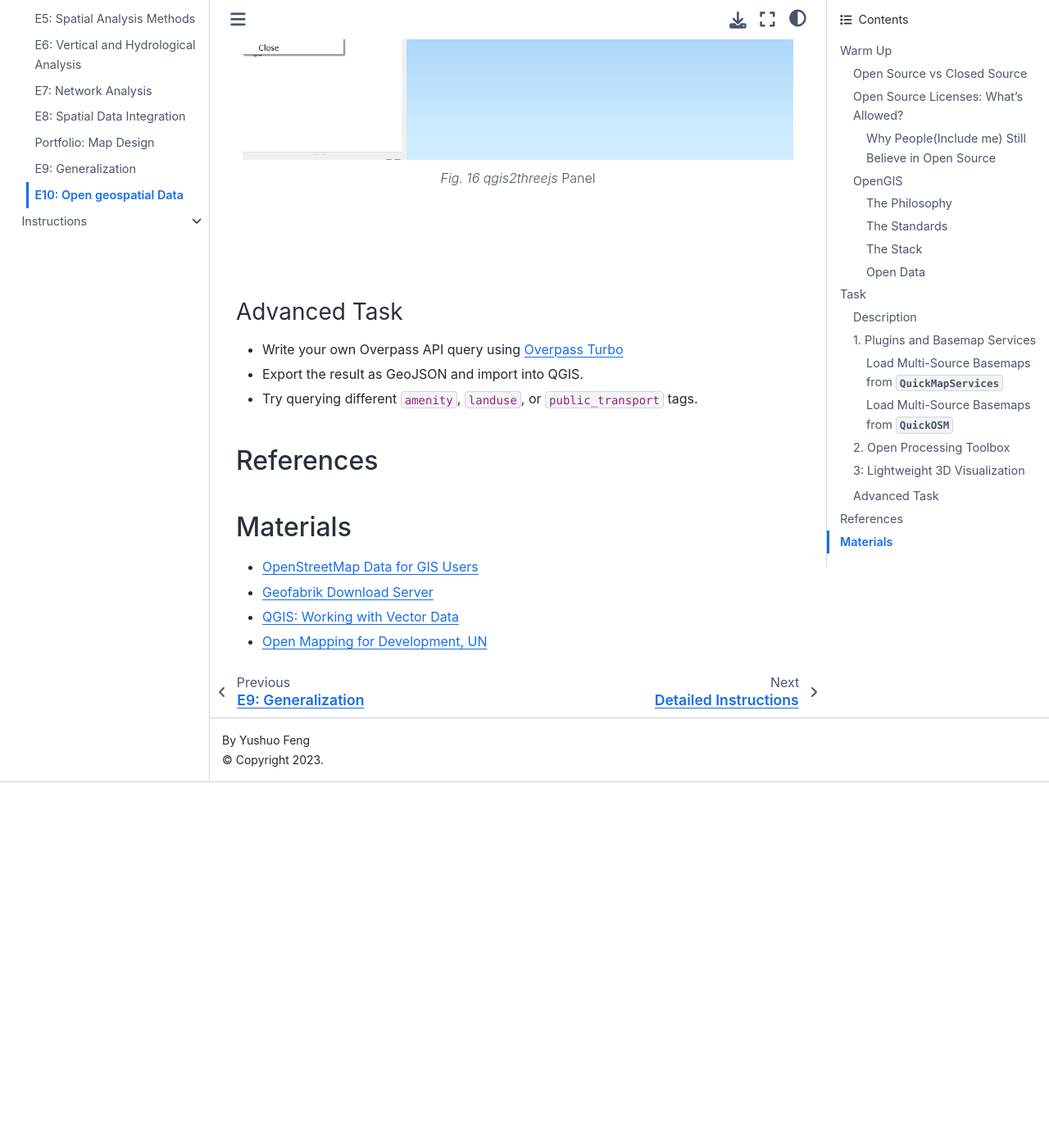
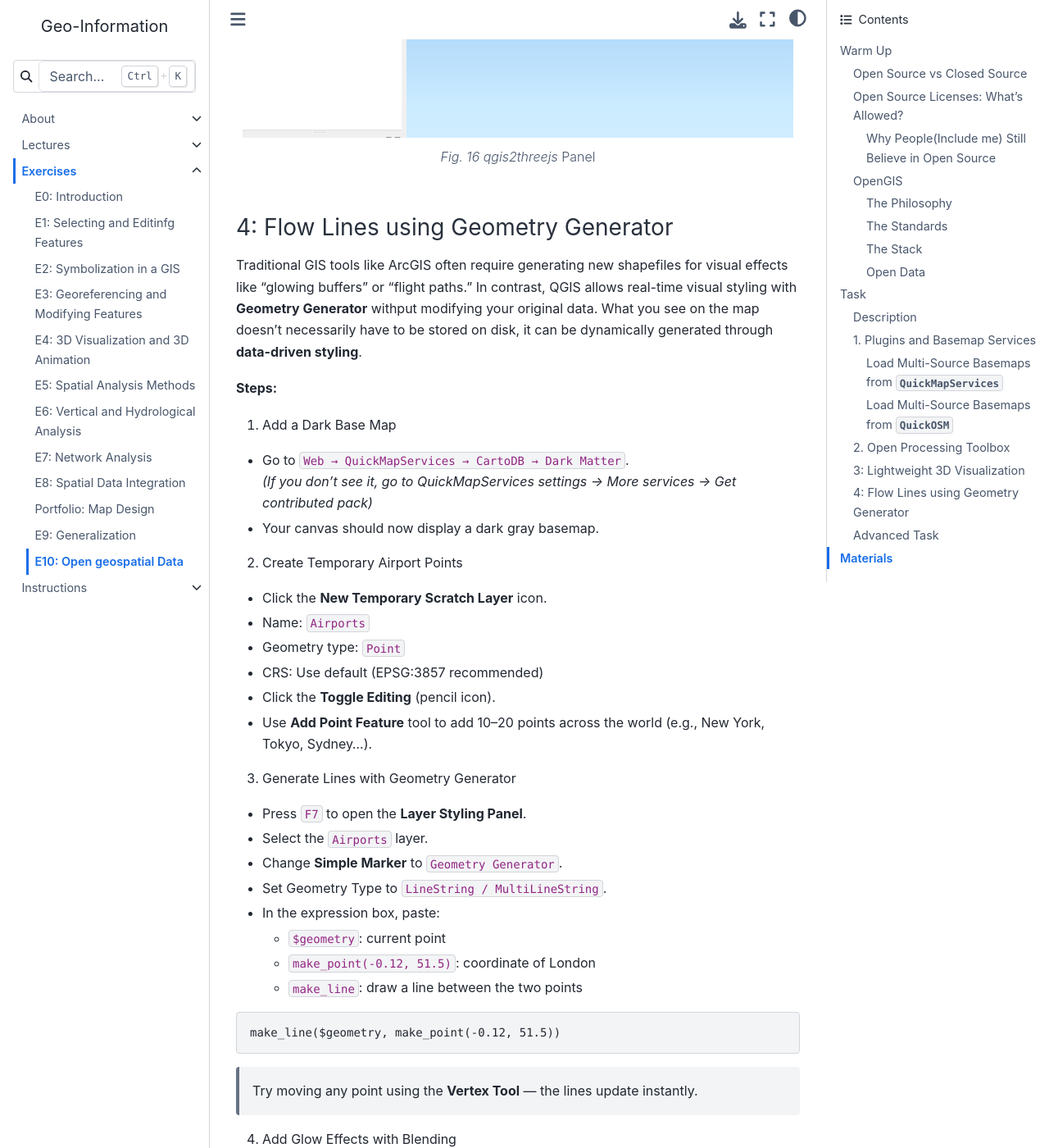
Before and after one commit to FullToker/Geo-Information, a Jupyter Book: the page built from content/ex10.md, in a window 1280 px wide and 1400 px high, scrolled down 11696 px. Shown: the whole window at 82% size. Built offline with Jupyter Book 1.0.4 settings and Sphinx 7.4.7 and the Sphinx Book theme 1.1.4, drawn with Linux system fonts in a browser that asks for light colours; before the commit the page ends 12650 px from its top, so only the background shows below that; some of the changed text lies outside the part shown.

Commit message:
doc(ex10)
1. finish task4 and materials part in ex10.md
2. finish opengis md

````diff
--- a/content/ex10.md
+++ b/content/ex10.md
@@ -224,20 +224,63 @@
 _qgis2threejs_ Panel
 ```
 
-###
+### 4: Flow Lines using Geometry Generator
+Traditional GIS tools like ArcGIS often require generating new shapefiles for visual effects like “glowing buffers” or “flight paths.”  In contrast, QGIS allows real-time visual styling with **Geometry Generator** withput modifying your original data. What you see on the map doesn’t necessarily have to be stored on disk, it can be dynamically generated through **data-driven styling**.
+
+**Steps:**
+1. Add a Dark Base Map
+  - Go to `Web → QuickMapServices → CartoDB → Dark Matter`.
+   *(If you don’t see it, go to QuickMapServices settings → More services → Get contributed pack)*
+  - Your canvas should now display a dark gray basemap.
+2. Create Temporary Airport Points
+  - Click the **New Temporary Scratch Layer** icon.
+   - Name: `Airports`
+   - Geometry type: `Point`
+   - CRS: Use default (EPSG:3857 recommended)
+  - Click the **Toggle Editing** (pencil icon).
+  - Use **Add Point Feature** tool to add 10–20 points across the world (e.g., New York, Tokyo, Sydney...).
+
+3. Generate Lines with Geometry Generator
+  - Press `F7` to open the **Layer Styling Panel**.
+  - Select the `Airports` layer.
+  - Change **Simple Marker** to `Geometry Generator`.
+  - Set Geometry Type to `LineString / MultiLineString`.
+  - In the expression box, paste:
+    - `$geometry`: current point
+    - `make_point(-0.12, 51.5)`: coordinate of London
+    - `make_line`: draw a line between the two points
+```
+make_line($geometry, make_point(-0.12, 51.5))
+```
+
+> Try moving any point using the **Vertex Tool** — the lines update instantly.
+4. Add Glow Effects with Blending
+
+  - Under the **Geometry Generator**, click `Simple Line`.
+  - Width: `0.5` or thinner
+  - **Layer Rendering**:
+   - **Opacity**: `20% - 30%`
+   - **Blending Mode**: `Addition` / `Plus` / `Screen`
+
+Now, the center of convergence (London) glows brightly.
+```{figure} ../images/ex10/qgid_flowmaps.png
+---
+name: qgis_flowlines
+---
+Visulaization of Flow Lines
+```
 
 ### Advanced Task
-
-- Write your own Overpass API query using [Overpass Turbo](https://overpass-turbo.eu/)
-- Export the result as GeoJSON and import into QGIS.
-- Try querying different `amenity`, `landuse`, or `public_transport` tags.
+- Try building your own Python plugin for QGIS. You can either extend a feature you’ve already worked on, or explore and recreate a plugin that you find interesting. You can check the official QGIS Plugin Development Guide [here](https://docs.qgis.org/3.40/en/docs/pyqgis_developer_cookbook/plugins/index.html) to get started.
+- Try more demos like [Monitoring irrigated areas using QGIS & Sentinel-2 satellite images](https://www.youtube.com/watch?v=9ETEGlIYgis&t=665s)
 
 
-## References
-
 ## Materials
-
-- [OpenStreetMap Data for GIS Users](https://wiki.openstreetmap.org/wiki/Using_OpenStreetMap_data)
+- [QGIS Overview](https://qgis.org/project/overview/)
+- [Open Geospatial Consortium(OGC)](https://www.ogc.org/)
+- [Open Source, from Wiki](https://en.wikipedia.org/wiki/Open_source)
+- [The Open Source Geospatial Foundation](https://www.osgeo.org/)
+- [Free GIS Data](https://freegisdata.rtwilson.com/)
 - [Geofabrik Download Server](https://download.geofabrik.de/)
 - [QGIS: Working with Vector Data](https://docs.qgis.org/3.28/en/docs/user_manual/working_with_vector/index.html)
-- [Open Mapping for Development, UN](https://data.un.org/portal/unsd/open-mapping-for-development)
+- [Open Geospatial Solutions](https://www.youtube.com/@giswqs)
````
Also changed, not shown: other parts of content/ex10.md (+1 -1 lines), images/ex10/qgid_flowmaps.png (added).
